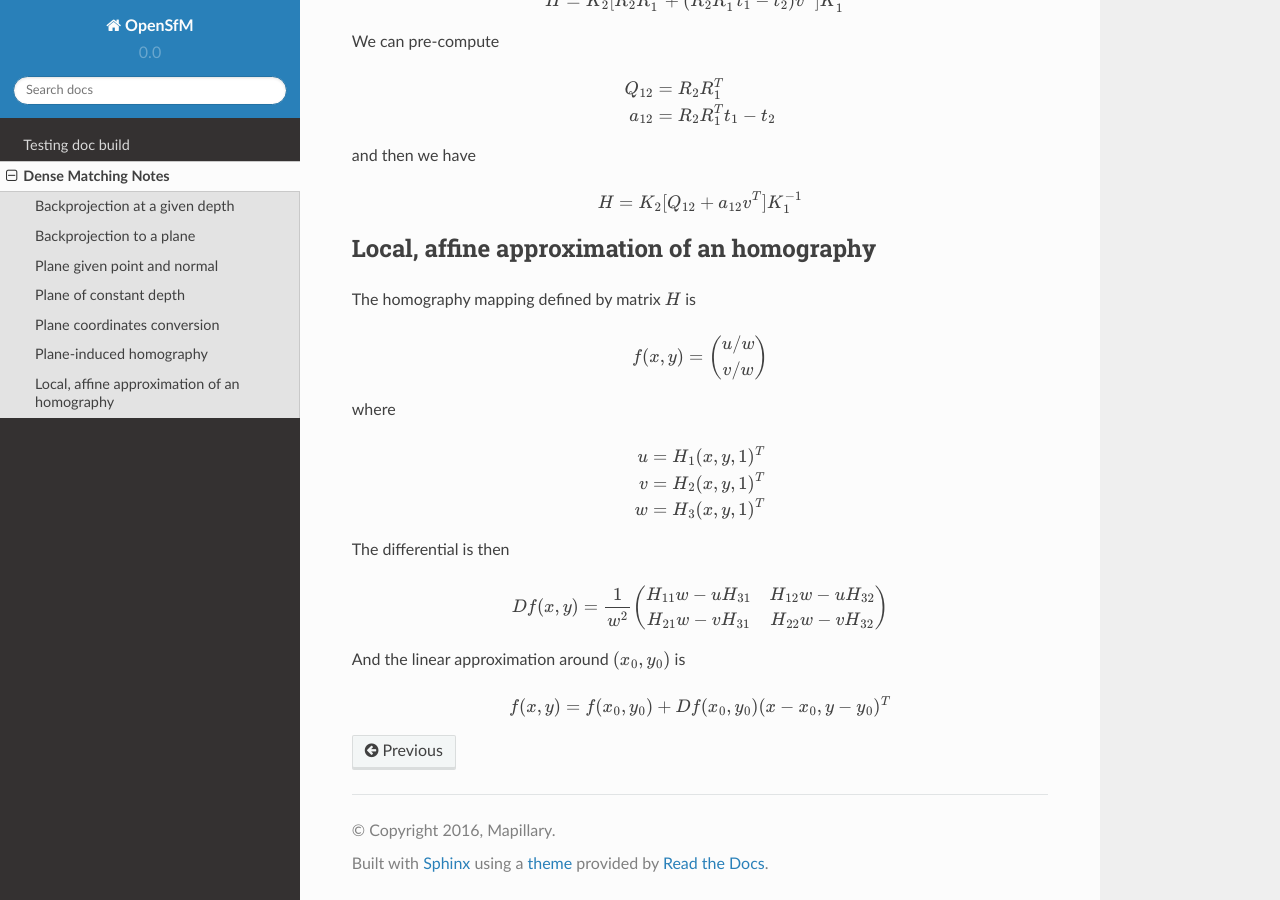
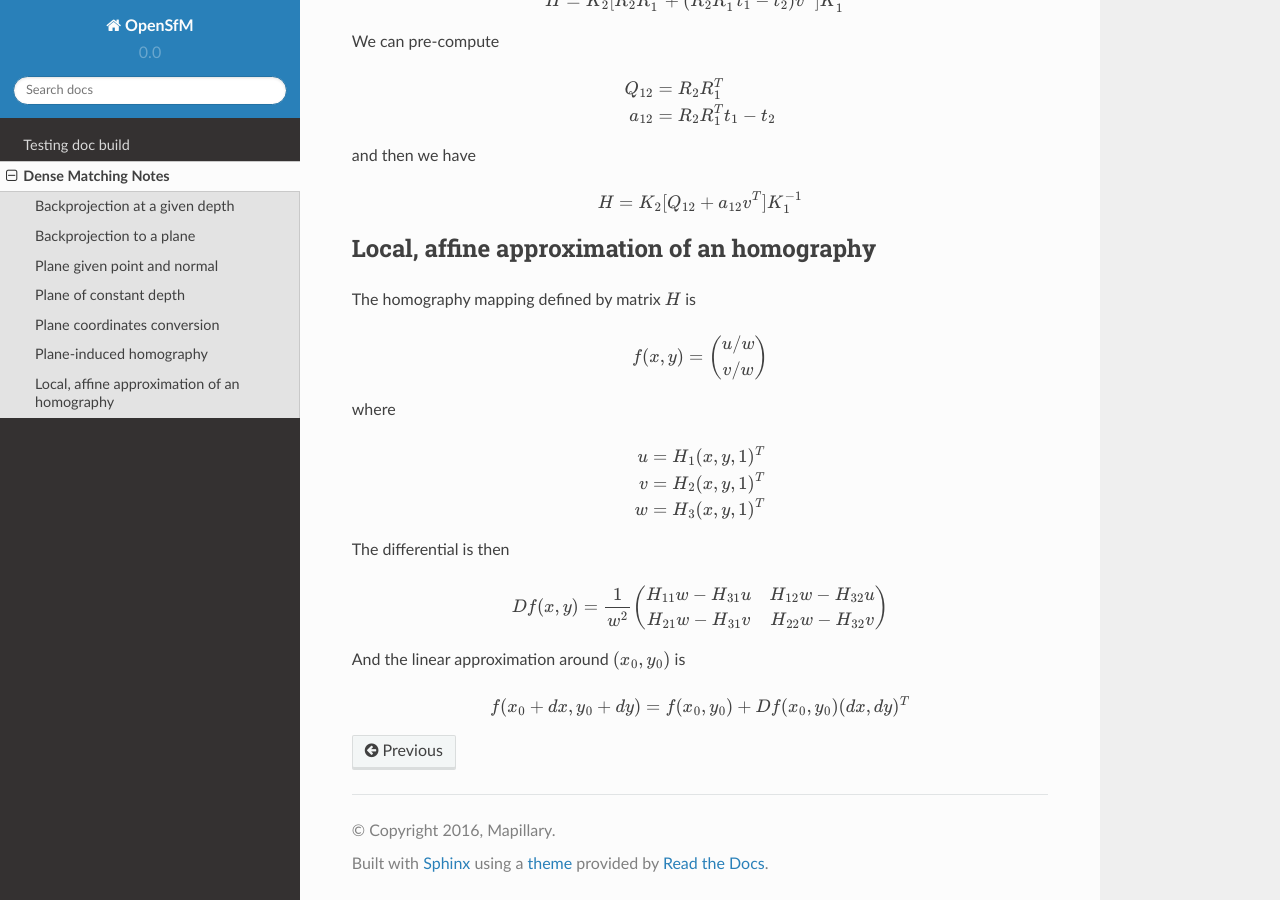
Before and after one commit to mapillary/OpenSfM, a Sphinx documentation site: the page built from doc/source/dense.rst, in a window 1280 px wide and 900 px high, scrolled down 1261 px. Built offline with Sphinx 7.4.7 and the Read the Docs theme 2.0.0, drawn with Linux system fonts in a browser that asks for light colours.

Commit message:
Fix and use affine approximation of the homography

```diff
--- a/doc/source/dense.rst
+++ b/doc/source/dense.rst
@@ -106,12 +106,12 @@ The differential is then
 
    Df(x, y) = \frac{1}{w^2}
       \begin{pmatrix}
-         H_{11} w - u H_{31}  &  H_{12} w - u H_{32} \\
-         H_{21} w - v H_{31}  &  H_{22} w - v H_{32}
+         H_{11} w - H_{31} u  &  H_{12} w - H_{32} u \\
+         H_{21} w - H_{31} v  &  H_{22} w - H_{32} v
       \end{pmatrix}
 
 And the linear approximation around :math:`(x_0, y_0)` is
 
 .. math::
 
-   f(x, y) = f(x_0, y_0) + Df(x_0, y_0)(x - x_0, y - y_0)^T
+   f(x_0 + dx, y_0 + dy) = f(x_0, y_0) + Df(x_0, y_0)(dx, dy)^T
```
Also changed, not shown: 1 other file.
